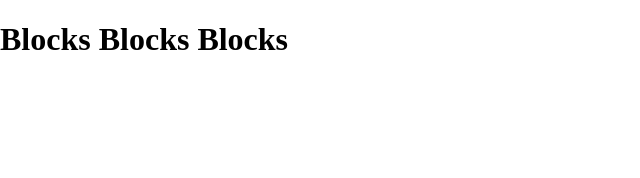
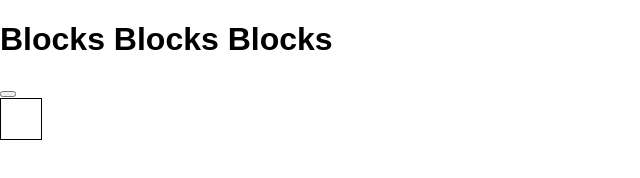
Before and after one commit to BluePawDev/live-solve-jquery-blocks, a plain HTML site: page index.html in a window 1280 px wide. Shown: the whole page, without its empty margins (0-640 px from the left). Drawn offline with Linux system fonts and the light colour scheme.

Commit message:
Add base normalize and base css, initialized JS/JQ

```diff
--- a/index.html
+++ b/index.html
@@ -9,9 +9,17 @@
   <link rel="stylesheet" href="normalize.css">
   <link rel="stylesheet" href="style.css">
 </head>
-<h1>Blocks Blocks Blocks</h1>
 
 <body>
+  <h1>Blocks Blocks Blocks</h1>
+  <button type="button" name="button" id="addBlock"></button>
+  <div id="outputDiv">
+    <!-- blocks will go here -->
+    <div class="blocky">
+
+    </div>
+
+  </div>
 
 </body>
 
--- a/script.js
+++ b/script.js
@@ -1 +1,14 @@
 console.log('JS/JQ sourced!');
+
+
+// click handler for addBlock()
+$(document).ready(function(){
+  $('.addBlock').on('click', function()){
+    console.log('in addBlock on click');
+    // append a block to DOM
+    var appendString = "<div class='blocky'></div>"
+    $('#outputDiv').append(appendString);
+    // with a random color
+  }
+
+}
--- a/style.css
+++ b/style.css
@@ -0,0 +1,10 @@
+h1{
+  font-family: Arial, sans-serif;
+}
+
+.blocky {
+  width: 40px;
+  height: 40px;
+  float: left;
+  border: 1px black solid;
+}
```
